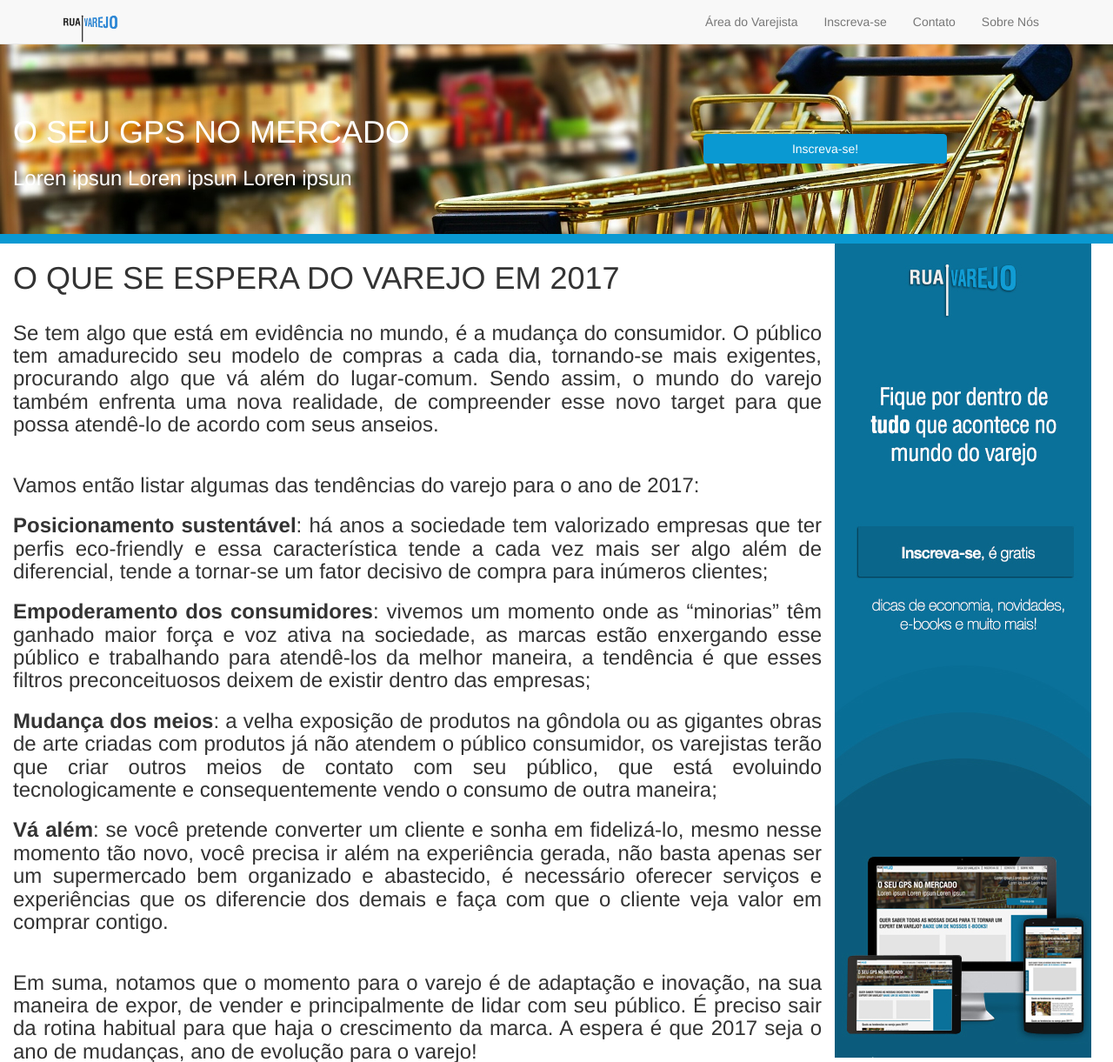
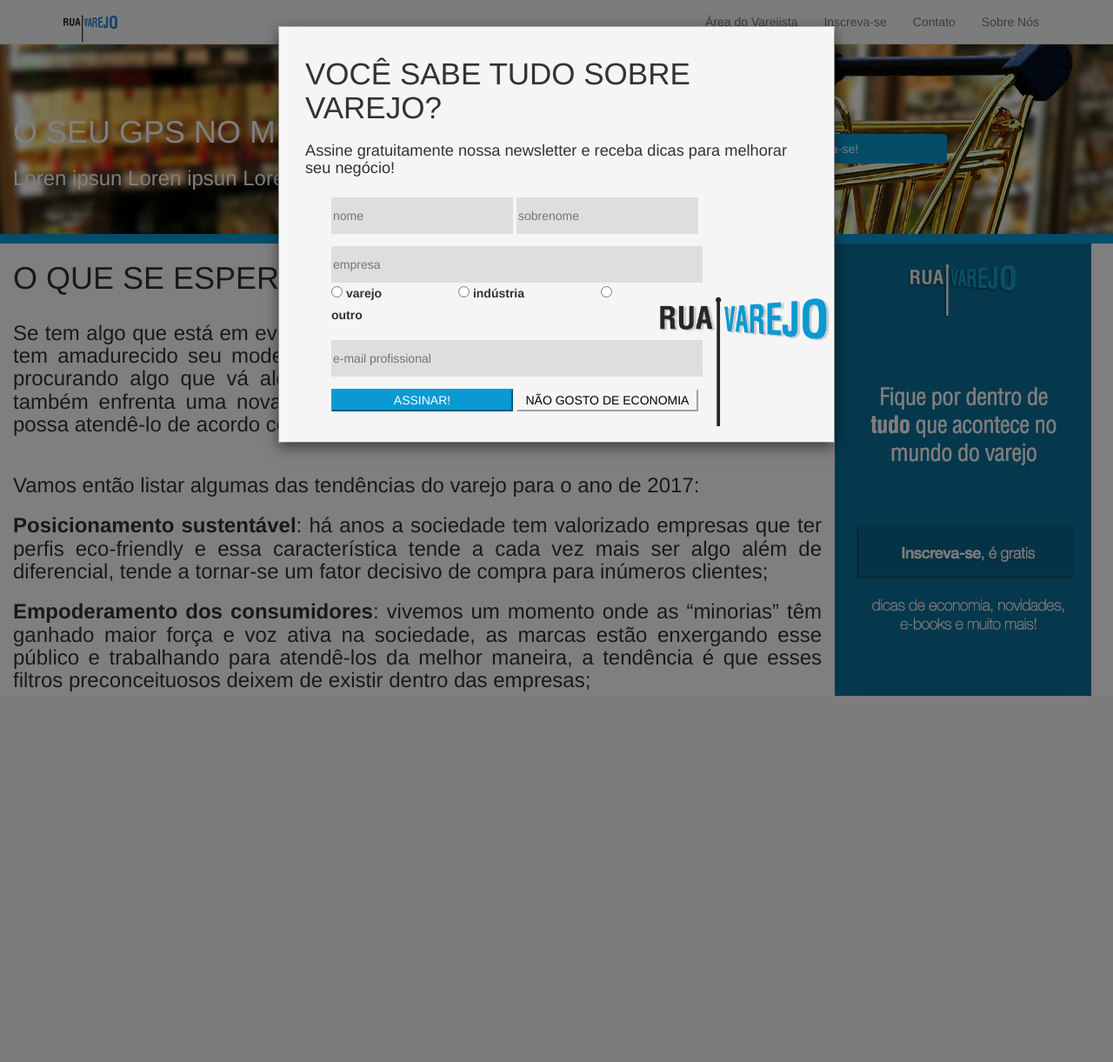
Before and after one commit to GamaEmMim/ruaVarejo, a PHP site: page /o-que-esperar-do-varejo-em-2017.php in a window 1280 px wide. Shown: the top 1221 px of the page at 87% size. After the commit the page ends 800 px from the top, so only its background shows below. Run offline with PHP 8.4, Linux system fonts and the light colour scheme.

Commit message:
Modal de cadastro alterado

```diff
--- a/components/page_header.html
+++ b/components/page_header.html
@@ -7,3 +7,55 @@
       <input type="button" class="btn btn-default signUpButton" value="Inscreva-se!"></button>
     </div>
 </div>
+<!-- Modal -->
+<div id="signUpModal" class="modal fade" data-backdrop="static" role="dialog">
+  <div class="modal-dialog">
+    <!-- Modal content-->
+    <div class="modal-content minHeight30em">
+      <div class="modal-body">
+        <div class="container-fluid">
+            <div class="formSent" style="display: none;">
+              <h3>Cadastro realizado com sucesso. Obrigado!</h1>
+              <button class="closeModal greenCloseButton" target="signUpModal">Fechar</button>
+            </div>
+            <span class="mainModal" style="display: inline;">
+              <h1>VOCÊ SABE TUDO SOBRE VAREJO?</h1>
+              <h2>Assine gratuitamente nossa newsletter e receba dicas para melhorar<br/>seu negócio!</h2>
+              <div class="container-fluid" style="min-height: 20em;">
+                <img class="logoPopup" src="/images/logo_popup.png">
+                <div class="col-md-10">
+                  <form class="leadSignUp">
+                    <div>
+                      <input type="text" name="name" id="name" placeholder="nome">
+                      <input type="text" name="lastName" id="lastName" placeholder="sobrenome">
+                    </div>
+                    <div>
+                      <input type="text" name="company" id="company" placeholder="empresa">
+                    </div>
+                    <div>
+                    <div class="radioButtonOptions" value="">
+                      <input type="radio" name="tipoComercio" value="VAREJO">
+                      <label for="varejo">varejo</label>
+                      <input type="radio" name="tipoComercio" value="INDUSTRIA">
+                      <label for="industria">indústria</label>
+                      <input type="radio" name="tipoComercio" value="OUTRO">
+                      <label for="outro">outro</label>
+                    </div>
+                    <div>
+                      <input type="email" name="email" id="email" placeholder="e-mail profissional">
+                    </div>
+                    <div>
+                      <input type="submit" value="ASSINAR!">
+                      <button class="closeModal economia" target="signUpModal">NÃO GOSTO DE ECONOMIA</button>
+                    </div>
+                    </div>
+                  </form>
+                </div>
+              </div>
+            </span>
+        </div>
+      </div>
+    </div>
+
+  </div>
+</div>
--- a/css/global.css
+++ b/css/global.css
@@ -11,6 +11,12 @@ input[type="text"], input[type="email"]{
 	margin-top: 1em;
 }
 
+.greenCloseButton{
+	width: 50%;
+	margin-left: 20%;
+	background-color: #4AFF3D;
+}
+
 .leadSignUp input[type="submit"]{
     width: 49%;
 	margin-top: 1em;
@@ -19,7 +25,7 @@ input[type="text"], input[type="email"]{
     border-color: #0A99D2;
 }
 
-.closeModal{
+.economia{
 	width: 49%;
 	margin-top: 1em;
 	color: #000;
@@ -31,9 +37,44 @@ input[type="text"], input[type="email"]{
 	width: 49%;
 }
 
-.leadSignUp input[name="email"]{
+.leadSignUp input[name="email"], input[name="company"]{
 	width: 100%;
 }
+
+#signUpModal .modal-dialog{
+	background-color: #F5F5F5;
+	border-radius: 0;
+	width:50%;
+}
+
+#signUpModal .modal-content{
+	background-color: #F5F5F5;
+	border-radius: 0;
+	overflow-y: auto;
+}
+
+.minHeight30em{
+	min-height: 30em;
+}
+
+#signUpModal h1{
+	font-size: 2.5em;
+}
+
+#signUpModal h2{
+	font-size: 1.3em;
+}
+
+#signUpModal .modalForm{
+	width: 100%;
+	height: 100%;
+}
+
+#signUpModal .logoPopup{
+	position:absolute;
+	width: 15em;
+	margin-top: 18%;
+	margin-left: 60%;
 }
 
 .radioButtonOptions{
--- a/css/home.css
+++ /dev/null
@@ -1,31 +0,0 @@
-#signUpModal .modal-dialog{
-	background-color: #F5F5F5;
-	border-radius: 0;
-	width:50%;
-}
-
-#signUpModal .modal-content{
-	background-color: #F5F5F5;
-	border-radius: 0;
-	min-height: 30em;
-	overflow-y: auto;
-}
-
-#signUpModal h1{
-	font-size: 2.5em;
-}
-
-#signUpModal h2{
-	font-size: 1.3em;
-}
-
-#signUpModal .modalForm{
-	width: 100%;
-	height: 100%;
-}
-
-#signUpModal .logoPopup{
-	position:absolute;
-	width: 15em;
-	margin-top: 18%;
-}
--- a/index.php
+++ b/index.php
@@ -28,8 +28,6 @@
         </div>
 
         <hr class="divisor">
-
-        <?php require(__DIR__."/components/signup_modal.html"); ?>
 
         <!-- POSTS -->
 
--- a/js/global.js
+++ b/js/global.js
@@ -23,17 +23,48 @@ $(document).ready(function(){
 		parameters.lastName = $("#lastName").val();
 		parameters.tipoComercio = $(".radioButtonOptions").attr("value");
 		parameters.email = $("#email").val();
+		parameters.company = $("#company").val();
+		if (parameters.name == ""){
+			alert("O nome é obrigatório");
+			$("#name").focus();
+			return;
+		}
+		if (parameters.lastName == ""){
+			alert("O sobrenome é obrigatório");
+			$("#lastName").focus();
+			return;
+		}
+		if (parameters.tipoComercio == ""){
+			alert("O tipo de comércio é obrigatório");
+			$("#tipoComercio").focus();
+			return;
+		}
+		if (parameters.email == ""){
+			alert("O email é obrigatório");
+			$("#email").focus();
+			return;
+		}
+		if (parameters.company == ""){
+			alert("A empresa é obrigatória");
+			$("#company").focus();
+			return;
+		}
 
 		$.ajax({
-			url:'http://api.ruavarejo.com.br/cliente',
+			url:'http://localhost:8080/cliente',
 			type:"POST",
 			data:JSON.stringify(parameters),
 			contentType:"application/json; charset=utf-8",
 			dataType:"json",
-			success: function(data){
-				console.log("---");
-				console.log(data);
-				console.log("---");
+			success: function(e){
+				$(".formSent").show();
+				$(".mainModal").hide();
+				$(".modal-content").removeClass("minHeight30em");
+			},
+			error: function(e){
+				$(".formSent").show();
+				$(".mainModal").hide();
+				$(".modal-content").removeClass("minHeight30em");
 			}
 		});
 	});
```
Also changed, not shown: components/signup_modal.html (deleted, +0 -43 lines).
